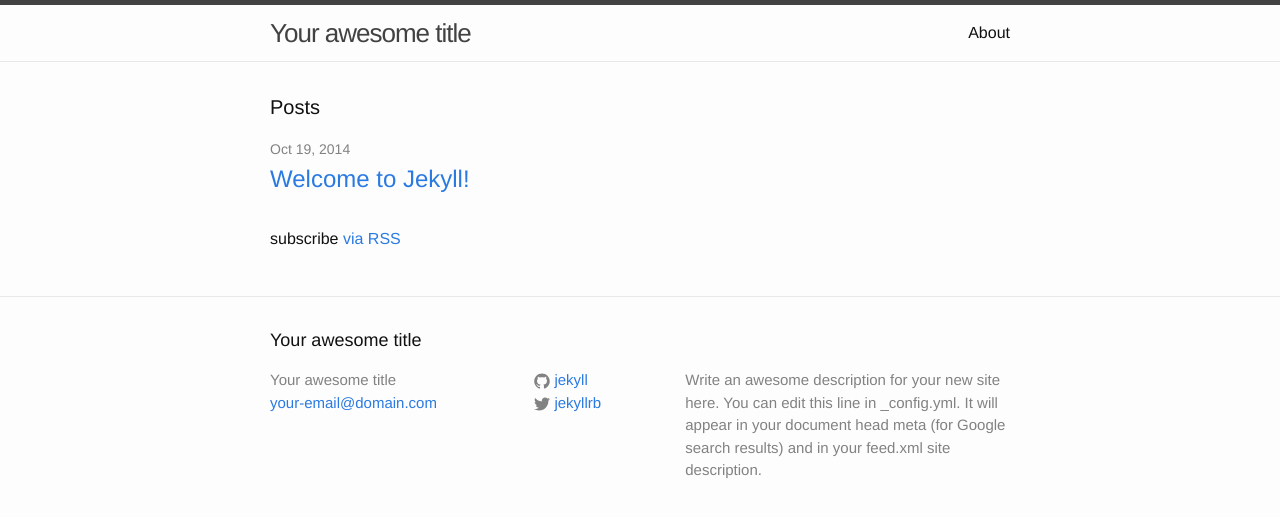
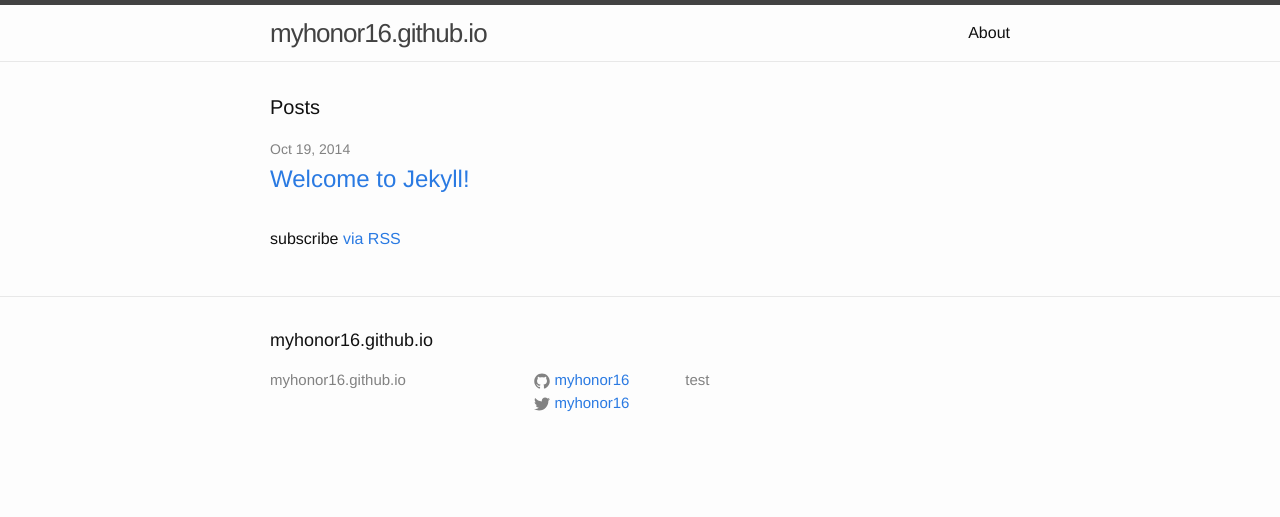
Before and after one commit to myhonor16/myhonor16.github.io, a Jekyll site: the page built from index.html, in a window 1280 px wide. Shown: the top 517 px of the page. Built offline with Jekyll 4.4.1, drawn with Linux system fonts in a browser that asks for light colours; the list of posts is cut into pages by our own code.

Commit message:
changed _config.yml

```diff
--- a/_config.yml
+++ b/_config.yml
@@ -1,14 +1,23 @@
+# Global Settings
+timezone: America/New_York
+
 # Site settings
-title: Your awesome title
-email: your-email@domain.com
-description: > # this means to ignore newlines until "baseurl:"
-  Write an awesome description for your new site here. You can edit this
-  line in _config.yml. It will appear in your document head meta (for
-  Google search results) and in your feed.xml site description.
+title: myhonor16.github.io
+description: test
 baseurl: "" # the subpath of your site, e.g. /blog/
-url: "http://yourdomain.com" # the base hostname & protocol for your site
-twitter_username: jekyllrb
-github_username:  jekyll
+url: "https://myhonor16.github.io" # the base hostname & protocol for your site
+twitter_username: myhonor16
+github_username:  myhonor16
+
+permalink: /:year/:month/:title/
+paginate: 6
+paginate_path: "archive/:num/"
 
 # Build settings
 markdown: kramdown
+
+sass:
+  style: :compressed
+
+# Serve Settings
+port: 9000
```
